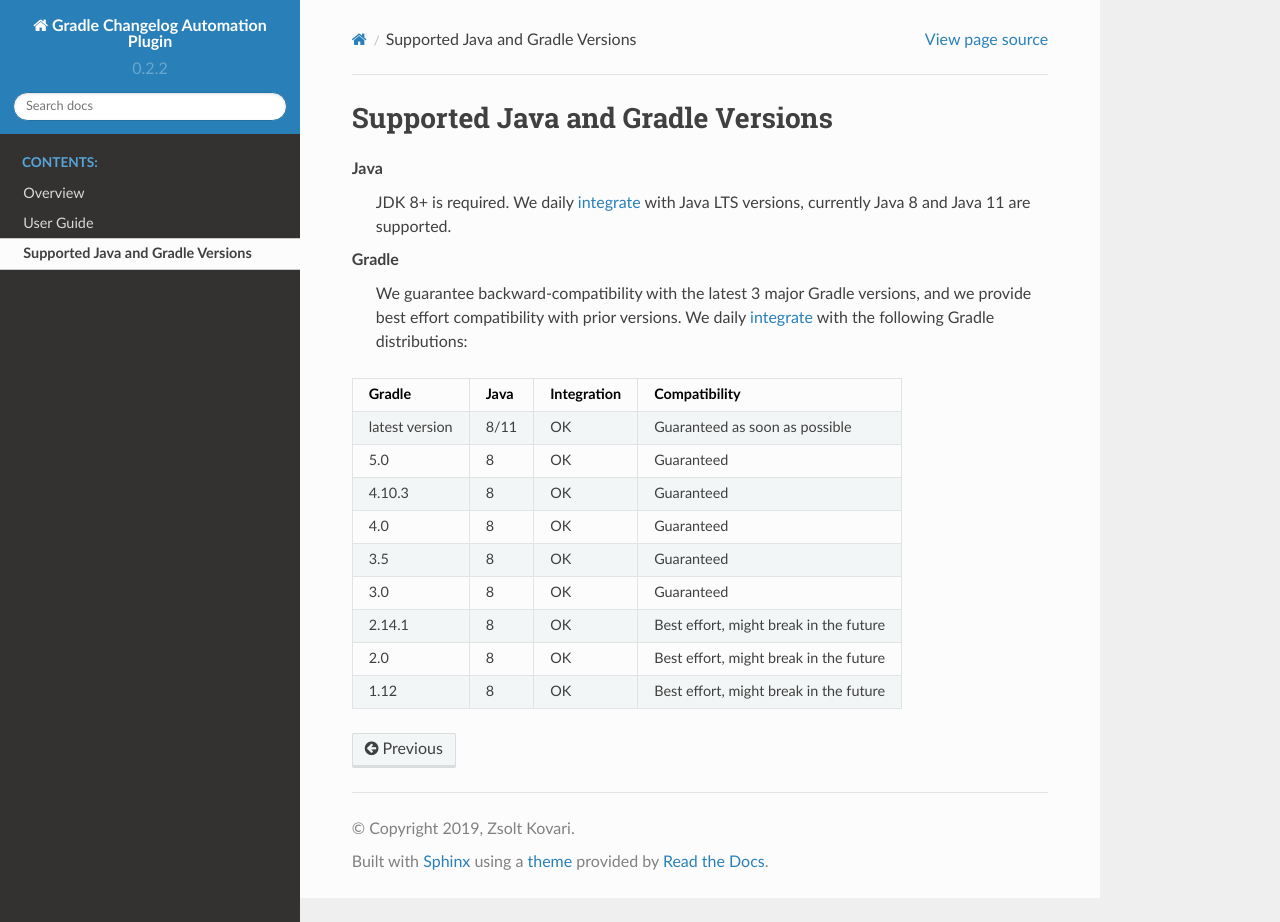
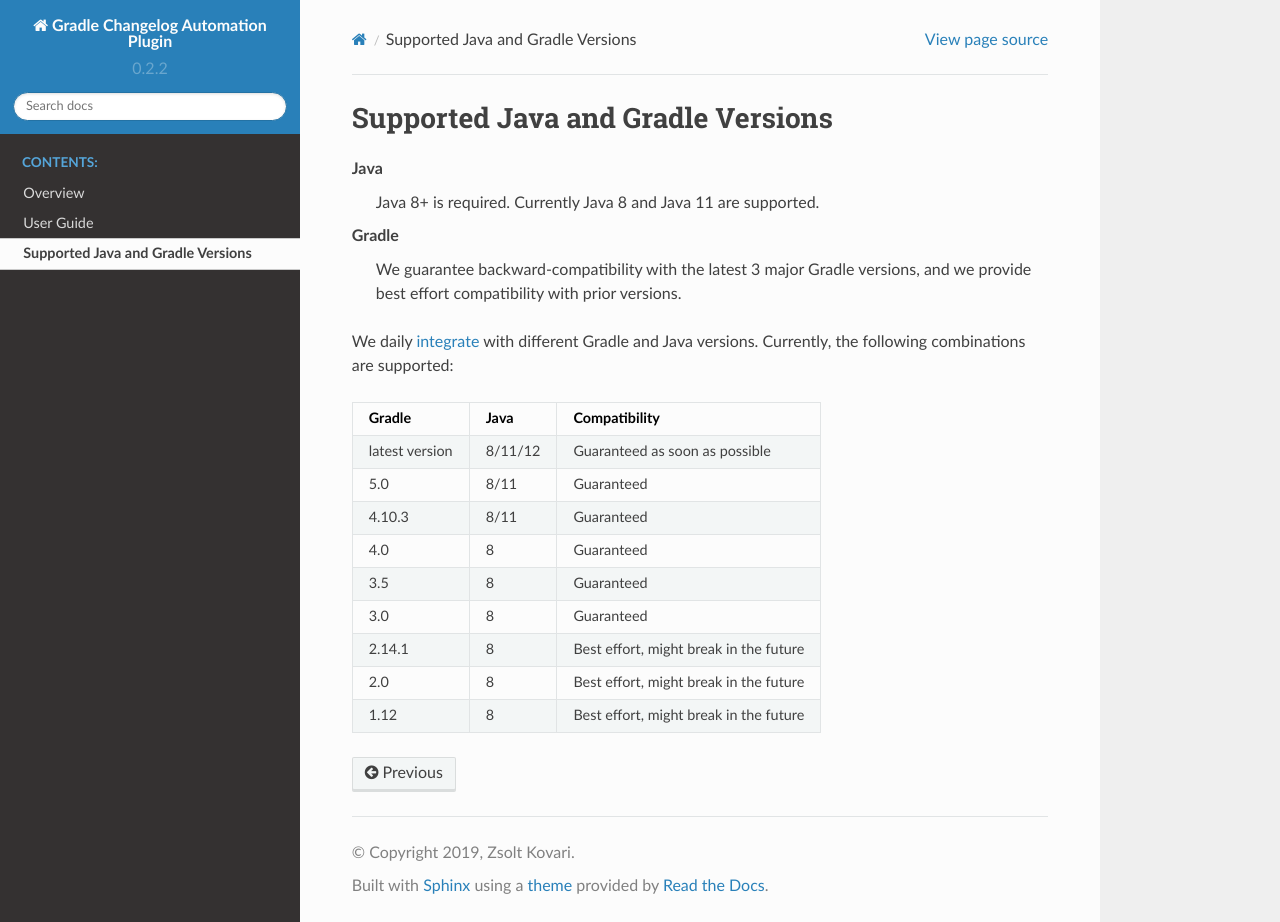
Before and after one commit to zkovari/gradle-changelog-automation-plugin, a Sphinx documentation site: the page built from docs/3-requirements.rst, in a window 1280 px wide and 922 px high. Built offline with Sphinx 7.4.7 and the Read the Docs theme 2.0.0, drawn with Linux system fonts in a browser that asks for light colours.

Commit message:
#21 Update Gradle and Java compatibility matrix

```diff
--- a/docs/3-requirements.rst
+++ b/docs/3-requirements.rst
@@ -3,30 +3,32 @@
 ==================================
 
 Java
-  JDK 8+ is required. We daily `integrate <https://gitlab.com/zkovari/gradle-changelog-automation-plugin/pipelines>`_ with Java LTS versions, currently Java 8 and Java 11 are supported.
+  Java 8+ is required. Currently Java 8 and Java 11 are supported.
 
 Gradle
   We guarantee backward-compatibility with the latest 3 major Gradle versions, and we provide best effort compatibility with prior versions.
-  We daily `integrate <https://gitlab.com/zkovari/gradle-changelog-automation-plugin/pipelines>`_ with the following Gradle distributions:
 
-+----------------+------+-------------+----------------------------------------+
-|     Gradle     | Java | Integration |              Compatibility             |
-+================+======+=============+========================================+
-| latest version | 8/11 |      OK     |     Guaranteed as soon as possible     |
-+----------------+------+-------------+----------------------------------------+
-| 5.0            | 8    |      OK     |               Guaranteed               |
-+----------------+------+-------------+----------------------------------------+
-| 4.10.3         | 8    |      OK     |               Guaranteed               |
-+----------------+------+-------------+----------------------------------------+
-| 4.0            | 8    |      OK     |               Guaranteed               |
-+----------------+------+-------------+----------------------------------------+
-| 3.5            | 8    |      OK     |               Guaranteed               |
-+----------------+------+-------------+----------------------------------------+
-| 3.0            | 8    |      OK     |               Guaranteed               |
-+----------------+------+-------------+----------------------------------------+
-| 2.14.1         | 8    |      OK     | Best effort, might break in the future |
-+----------------+------+-------------+----------------------------------------+
-| 2.0            | 8    |      OK     | Best effort, might break in the future |
-+----------------+------+-------------+----------------------------------------+
-| 1.12           | 8    |      OK     | Best effort, might break in the future |
-+----------------+------+-------------+----------------------------------------+
+We daily `integrate <https://gitlab.com/zkovari/gradle-changelog-automation-plugin/pipelines>`_ with different Gradle and Java versions.
+Currently, the following combinations are supported:
+
++----------------+---------+----------------------------------------+
+|     Gradle     |   Java  |              Compatibility             |
++================+=========+========================================+
+| latest version | 8/11/12 |     Guaranteed as soon as possible     |
++----------------+---------+----------------------------------------+
+| 5.0            | 8/11    |               Guaranteed               |
++----------------+---------+----------------------------------------+
+| 4.10.3         | 8/11    |               Guaranteed               |
++----------------+---------+----------------------------------------+
+| 4.0            | 8       |               Guaranteed               |
++----------------+---------+----------------------------------------+
+| 3.5            | 8       |               Guaranteed               |
++----------------+---------+----------------------------------------+
+| 3.0            | 8       |               Guaranteed               |
++----------------+---------+----------------------------------------+
+| 2.14.1         | 8       | Best effort, might break in the future |
++----------------+---------+----------------------------------------+
+| 2.0            | 8       | Best effort, might break in the future |
++----------------+---------+----------------------------------------+
+| 1.12           | 8       | Best effort, might break in the future |
++----------------+---------+----------------------------------------+
```
